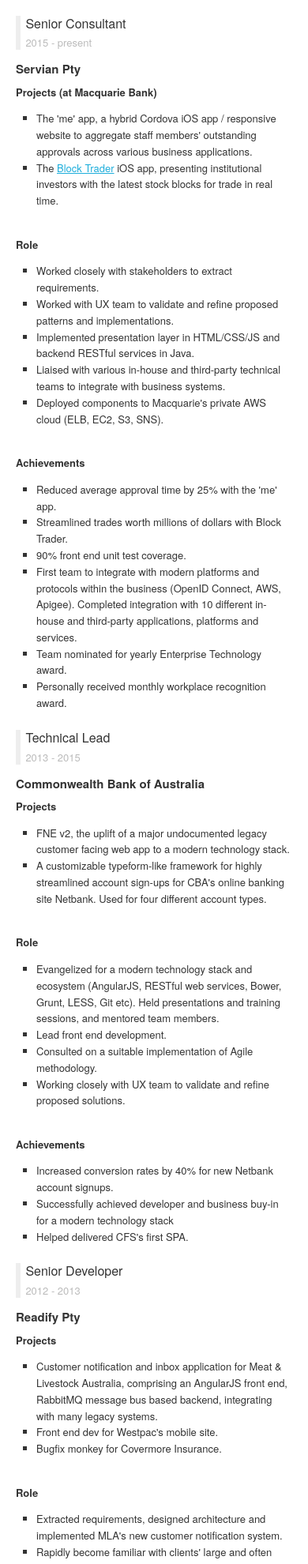
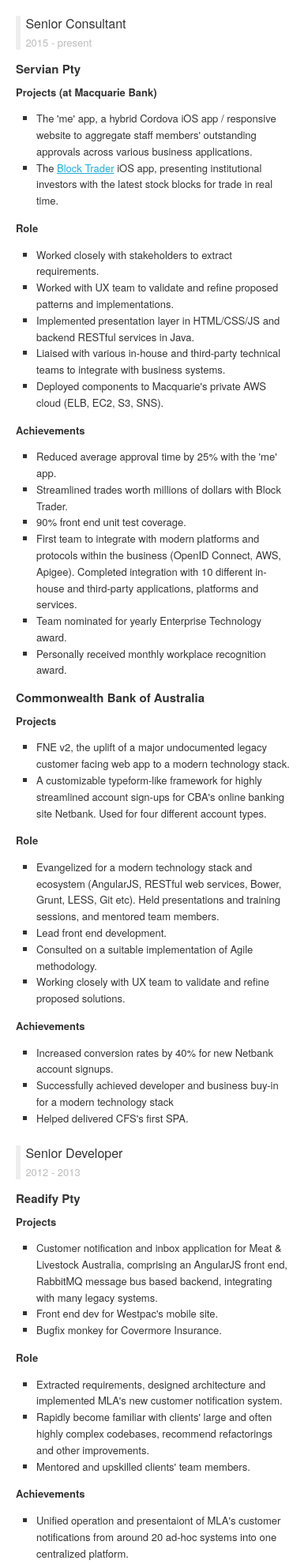
Before and after one commit to mikechamberlain/mikechamberlain.github.io, a plain HTML site: page index.html in a window 390 px wide. Shown: the part 1338-3318 px from the top of the page at 79% size. Drawn offline with Linux system fonts and the light colour scheme.

Commit message:
hacking out certain columns for small screens

```diff
--- a/index.html
+++ b/index.html
@@ -298,6 +298,10 @@
             margin-bottom: 1.5rem;
         }
 
+        .visible-md {
+            display: none;
+        }
+
         /* Larger than phablet */
         @media (min-width: 550px), print {
 
@@ -321,6 +325,10 @@
 
             h4 {
                 margin-bottom: 1.0rem;
+            }
+
+            .visible-md {
+                display: block;
             }
         }
 
@@ -679,7 +687,7 @@
     </div>
 </div>
 <div class="row">
-    <div class="three columns">
+    <div class="three columns visible-md">
         &nbsp;
     </div>
     <div class="nine columns">
@@ -698,7 +706,7 @@
 </div>
 
 <div class="row">
-    <div class="three columns">
+    <div class="three columns visible-md">
         &nbsp;
     </div>
     <div class="nine columns">
@@ -718,7 +726,7 @@
 </div>
 
 <div class="row">
-    <div class="three columns">
+    <div class="three columns visible-md">
         <h3>Technical Lead
             <span class="period">2013 - 2015</span></h3>
     </div>
@@ -734,7 +742,7 @@
     </div>
 </div>
 <div class="row">
-    <div class="three columns">
+    <div class="three columns visible-md">
         &nbsp;
     </div>
     <div class="nine columns">
@@ -751,7 +759,7 @@
     </div>
 </div>
 <div class="row">
-    <div class="three columns">
+    <div class="three columns visible-md">
         &nbsp;
     </div>
     <div class="nine columns">
@@ -779,7 +787,7 @@
     </div>
 </div>
 <div class="row">
-    <div class="three columns">
+    <div class="three columns visible-md">
         &nbsp;
     </div>
     <div class="nine columns">
@@ -796,7 +804,7 @@
     </div>
 </div>
 <div class="row">
-    <div class="three columns">
+    <div class="three columns visible-md">
         &nbsp;
     </div>
     <div class="nine columns">
```
